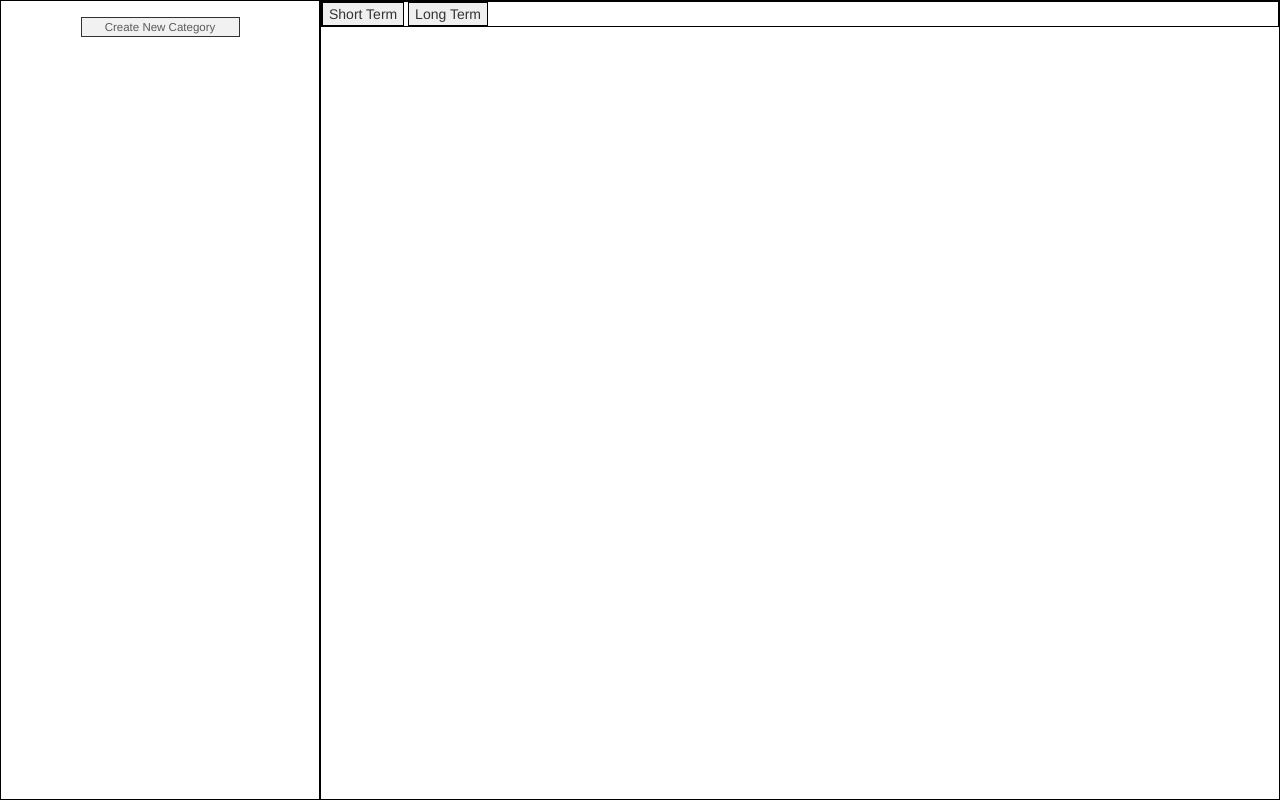
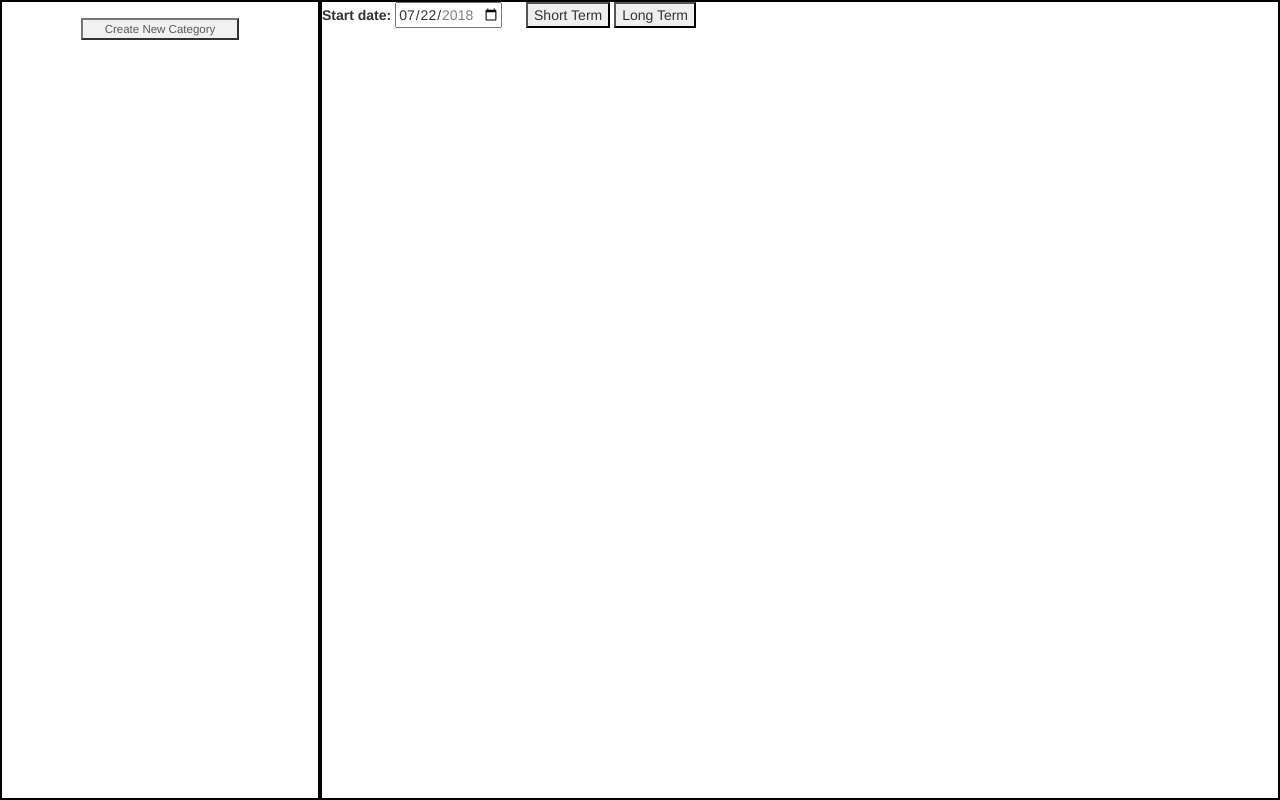
Before and after one commit to jkrovitz/assignmentPlanner, a Flask app: page /task_viz in a window 1280 px wide. Run offline with Flask 2, Linux system fonts and the light colour scheme; a user stored in the database is signed in; some libraries are stand-ins or nearby versions.

Commit message:
Code clean up, check boxes, and start date selector
Did some code clean up. Added check boxes for each of the categories. They don't actually work yet. I also added a start date selector.

```diff
--- a/taskViz/routes.py
+++ b/taskViz/routes.py
@@ -64,6 +64,9 @@ def weekly_planner():
 def task_viz():
     new_category_form = NewCategoryForm()
     if new_category_form.validate_on_submit():
+        new_category = self.model(category_id.data, category_name.data, category_color.data, is_checked.data)
+        self.db.session.add(new_category)
+        self.db.session.commit()
         return redirect(url_for(task_viz))
     return render_template('task_viz.html', new_category_form=new_category_form)
 
--- a/taskViz/static/css/timeline.css
+++ b/taskViz/static/css/timeline.css
@@ -1,7 +1,7 @@
 html, body, .grid-container { height: 100%; margin: 0; }
 
 .grid-container * {
- border: 1px solid black;
+ /*border: 1px solid black;*/
  position: relative;
 }
 
@@ -12,6 +12,28 @@ html, body, .grid-container { height: 100%; margin: 0; }
  left: 0;
 }
 
+.inline-elements{
+  display: inline-block;
+}
+
+.start{
+  display: flex;
+
+}
+.termButtons{
+  display: inline-block;
+  margin-left: 20px;
+}
+
+.text{
+  width: 100px;
+  margin-left: 50px;
+  top-margin: 200px;
+  background-color: red;
+  color: red;
+  height: 100px;
+}
+
 .grid-container {
   display: grid;
   grid-template-columns: 0.5fr 1.5fr;
@@ -19,13 +41,13 @@ html, body, .grid-container { height: 100%; margin: 0; }
   grid-template-areas: "Category Timeline";
 }
 
-.Timeline { grid-area: Timeline; }
+.Timeline { grid-area: Timeline;
+  border: solid 2px black;
+}
 
-.Category { grid-area: Category; }
+.Category { grid-area: Category;
+border: solid 2px black; }
 
-.Category{background-color:#ffffff;}
-
-.Timeline{background-color:#ffffff;}
 
 
 * {box-sizing: border-box;}
@@ -58,9 +80,6 @@ html, body, .grid-container { height: 100%; margin: 0; }
   left: 25%;
   margin: 10% 10% 100% 10%;
   position: fixed;
-  /*bottom: 25%;
-  right: 15px;*/
-
   z-index: 9;
 }
 
@@ -78,7 +97,7 @@ html, body, .grid-container { height: 100%; margin: 0; }
   width: 100%;
   padding: 15px;
   margin: 5px 0 22px 0;
- border: solid black 1px;
+  border: solid black 1px;
   background: #ffffff;
 }
 
@@ -105,6 +124,10 @@ html, body, .grid-container { height: 100%; margin: 0; }
   float: right;
 }
 
+.bgcolorclass{
+  width: 10px;
+  height: 5px;
+}
 /* When the inputs get focus, do something */
 .form-container input[type=text]:focus, .form-container input[type=password]:focus {
   background-color: #ffffff;
@@ -207,6 +230,11 @@ html, body, .grid-container { height: 100%; margin: 0; }
   position: absolute; background-color: #2e2e2e; margin-left: 20%; width: 60%; height: 5%; overflow: scroll; overflow-x: hidden;
 }
 
+.bgcolor{
+  height: 0.2px;
+
+}
+
 // Small devices (landscape phones, 576px and up)
 @media (min-width: 576px) {
 
--- a/taskViz/static/js/timeline.js
+++ b/taskViz/static/js/timeline.js
@@ -77,13 +77,23 @@ function closeNewCategoryForm() {   // TODO: remove excess variables
     var valueOfCategoryNameId = $('#categoryInput').val();
     var valueOfColorInputId = $('#colorInput');
     var background = $('#bgcolor').val();
-    $('.new-category-button').after('<div id="category' + n + '">' + valueOfCategoryNameId + '</div>');
-    var str = "#category" + n;
-    $(str).css("background-color", "#" + background);
+    $('.new-category-button').after(' <div id="category' + n + '">' + '<input type="checkbox" id="checkboxId' + n + '">'  + valueOfCategoryNameId + '</div>');
+    var backgroundColorStr = "#category" + n;
+    $(backgroundColorStr).css("background-color", "#" + background);
+
+    document.getElementById('categoryInput').value=""
+    document.getElementById('bgcolor').value=""
 }
 
-function cancelFillingOutForm(){    // TODO: change to get parent
+
+
+
+
+
+function cancelFillingOutCategoryForm(){    // TODO: change to get parent
     $('#new-category-form').hide();
+     document.getElementById('categoryInput').value=""
+
 }
 
 
@@ -108,9 +118,13 @@ function openNewLongTermForm() {
 //     console.log($('#shortTimeUnit').val());
 // }
 
-function cancelFillingOutTermForm(){       // TODO: FIX THIS
+function cancelFillingOutShortTermForm(){       // TODO: FIX THIS
     $('#shortTermForm').hide();
-    $('#longTermForm').hide();
+}
+
+
+function cancelFillingOutLongTermForm(){
+  $('#longTermForm').hide();
 }
 
 
@@ -127,6 +141,15 @@ $(document).ready(function() {
         console.log($('#amountShortTimeUnits').val());
         console.log($('#shortTimeUnit').val());
     });
+
+
+        // closeNewTermForm
+    $('#longTermSubmit').click(function() {
+        $('#longTermForm').hide();
+        console.log($('#amountLongTimeUnits').val());
+        console.log($('#shortTimeUnit').val());
+    });
+
 
   $('.category-form').on('submit', function(event) {
 
@@ -153,6 +176,7 @@ $(document).ready(function() {
         $( "#textFromCategory" ).val( text );
 
 
+
       }
 
     });
@@ -177,17 +201,6 @@ $(document).ready(function() {
     });
 
 
-
-$(document).ready(function(){
-
-$('#bgcolor').on('change', function (e) {
-var optionSelected = $("option:selected", this);
-var valueSelected = '#' +this.value;
-
-$("#background").css("background-color", valueSelected);
-
-});
-});
 // function openNewTaskForm() {
 //     document.getElementById("new-task-form").style.display = "block";
 // }
--- a/taskViz/templates/task_viz.html
+++ b/taskViz/templates/task_viz.html
@@ -66,49 +77,42 @@
 
     <!--   </form>  -->
 
-{#    TIMELINE#}
+<!-- {#    TIMELINE#} -->
     <div class="grid-container">
+
+
       <div class="Timeline" id="timelineId">
+
+              <label>Start date:</label>
+<div class="inline-elements">
+<input type="date" id="start"
+       value="2018-07-22"
+       min="2018-01-01" max="2018-12-31">
           <div class="termButtons">
               <button id="shortTermButton" onclick="openNewShortTermForm();">Short Term</button>
-              <button id="longTermButton" onclick="openNewLongTermForm()">Long Term</button>
+              <button id="longTermButton" onclick="openNewLongTermForm();">Long Term</button>
+
+
           </div>
-      </div>
 
-        <div class="form-popup" id="shortTermForm">
-          <form class="form-inline form-container category-form">
-
-              <div class="form-group">
-{#                  <label class="sr-only" id="shortTermInput">Short Term Length</label>#}
-{#                  <input type="number" name="quantity" id="shortTermForm" placeholder="1" min="1" max="8">#}
-{#                  <input type="text" class="form-control"  placeholder="Category" />#}
-{#                  <input type="date" id="start" name="trip-start" value="2018-07-22" min="2018-01-01" max="2018-12-31">#}
-{#                  replace w value=today min=#}
-                   <select id="amountShortTimeUnits">
-                      <option value="1">1</option>
-                      <option value="2">2</option>
-                      <option value="3">3</option>
-                      <option value="4">4</option>
-                   </select>
-                  <select id="shortTimeUnit">
-                      <option value="weeks">weeks</option>
-                      <option value="months">months</option>
-                   </select>
-              </div>
-              <div class="form-group">
-                  <a class="cancel" id="cancelId" onclick="cancelFillingOutTermForm()">X</a>
-              </div>
-              <input type="submit" class="btn btn-default" id="shortTermSubmit">
-          </form>
-            <br>
         </div>
 
 
-{#    SIDEBAR OF CATEGORIES#}
+
+      </div>
+
+
+
+
+
+
+<!-- Sidebar of catgories  -->
       <div class="Category">
         <button class="new-category-button" onclick="openNewCategoryForm()">Create New Category</button>
-        <div id="background" class="alert alert-success background" role="alert" style="display:none;"></div>   <!-- TODO: divs or text in this div does not show up. Should they? -->
-        <!--  <div id="categoryErrorAlert" class="alert alert-danger" role="alert" style="display:none;"></div> -->
+        <div id="background" class="alert alert-success background" role="alert" style="display:none;"></div>
+
+
+
 
         </div>
       </div>
```
Also changed, not shown: other parts of taskViz/templates/task_viz.html (+32 -21 lines).
